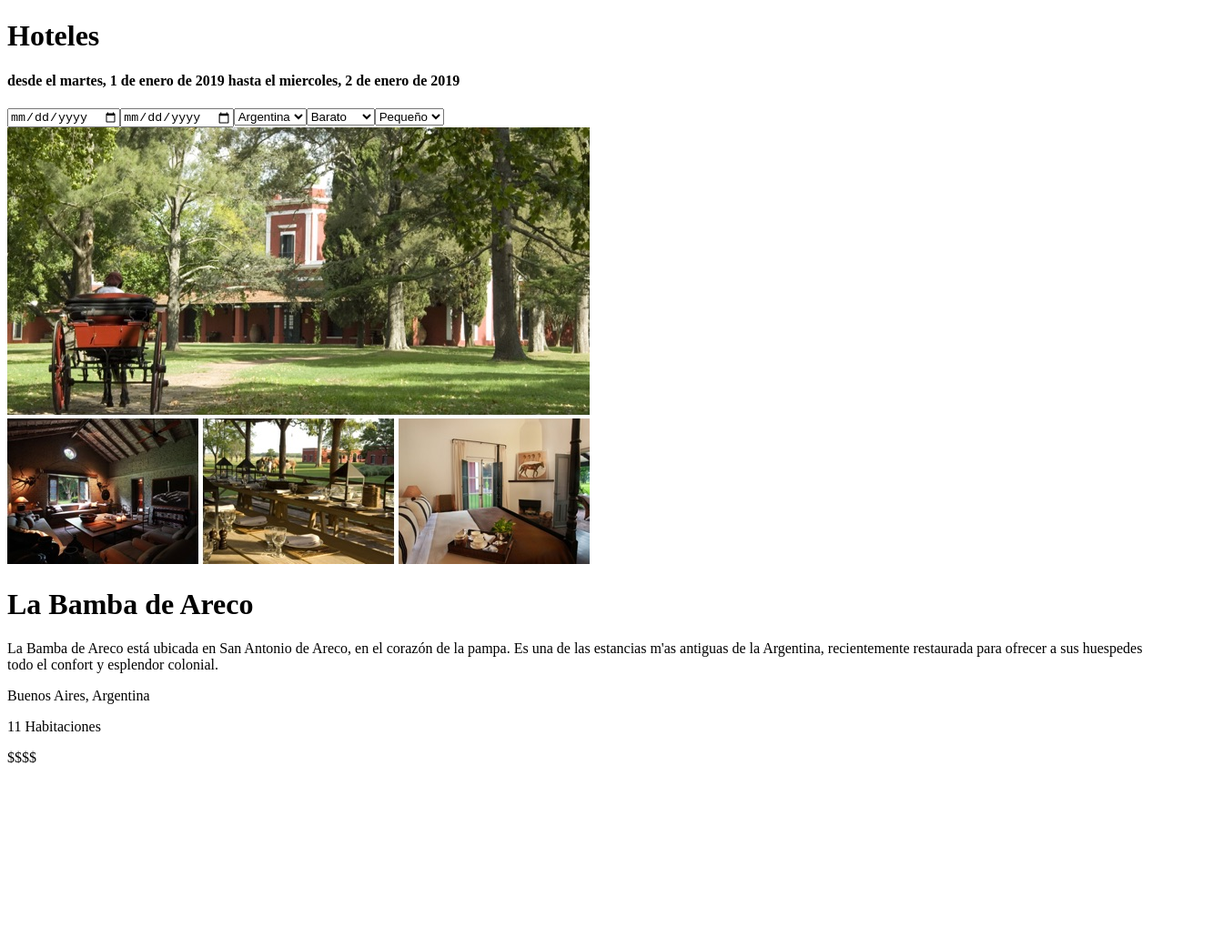
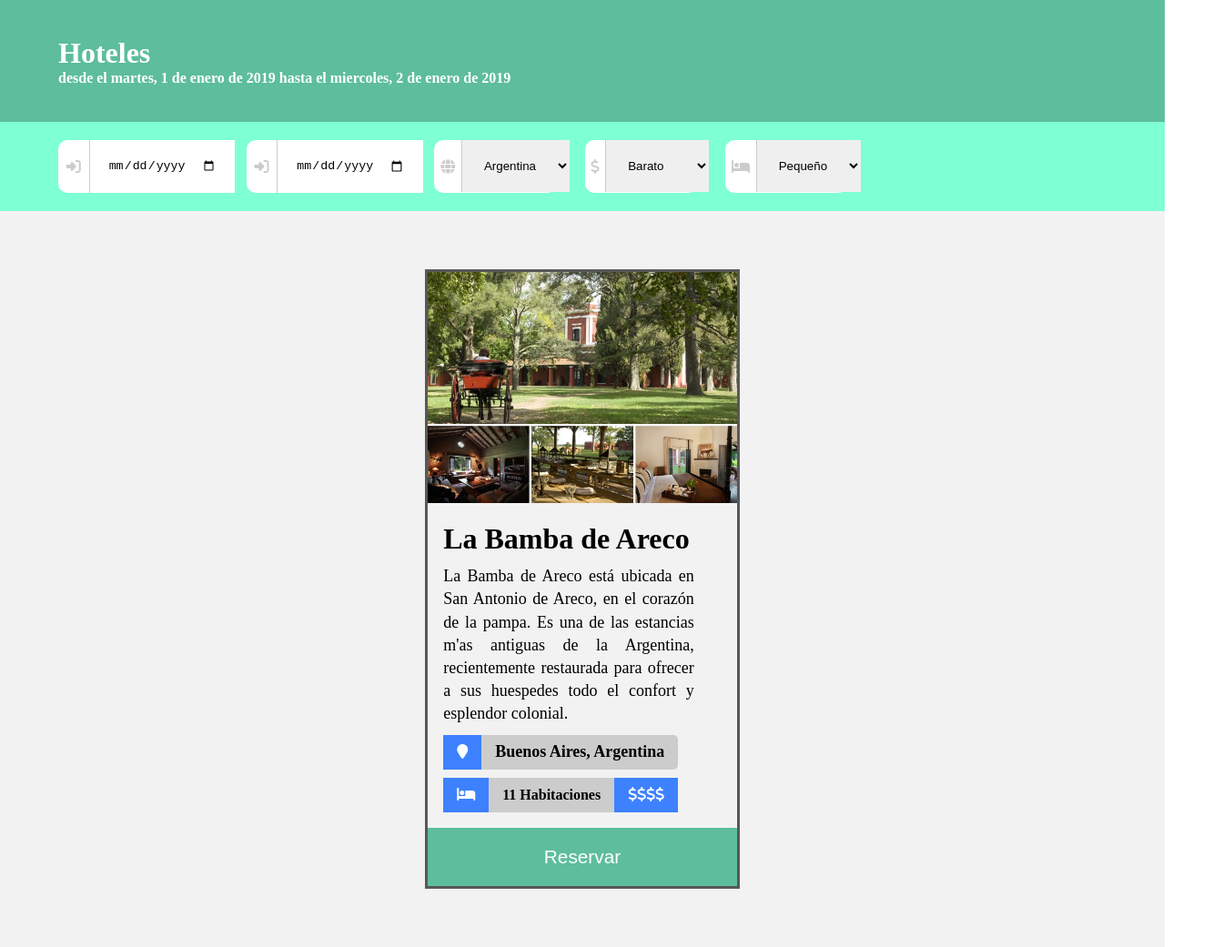
Before and after one commit to Mugenmatt/acamica_proyecto_hoteles, a plain HTML site: page index.html in a window 1280 px wide. Shown: the whole page at 91% size, 1344 px wide, since content can reach past the window. Before the commit the page ends 858 px from the top, so only its background shows below. Drawn offline with nearby package versions, Linux system fonts and the light colour scheme.

Commit message:
HTML y CSS: Listos

```diff
--- a/App.js
+++ b/App.js
@@ -10,58 +10,96 @@ class App extends React.Component {
 {/* -------------------------- MENU -------------------------- */}
 
                 <header>
+
+                    <div className="contenidoHeader">
                         <div className="titulo-fecha">
-                        <h1>Hoteles</h1>
-                        <h4>desde el martes, 1 de enero de 2019 hasta el miercoles, 2 de enero de 2019</h4>
+                            <h1 className="header-titulo">Hoteles</h1>
+                            <h4 className="info-header">desde el martes, 1 de enero de 2019 hasta el miercoles, 2 de enero de 2019</h4>
                         </div>
 
                         <div className="inputs-hoteles">
+                            <div className="contenido-inputs">
+                                <div className="inputDeLaFecha">
+                                    <i className="fas fa-sign-in-alt tag"></i>
+                                    <input className="input input-fecha" type="date" name="fecha1" id="" />
+                                </div>
 
-                    <input type="date" name="fecha1" id="" />
-                    <input type="date" name="fecha2" id="" />
-                    <select name="paises" id="">
+                                <div className="inputDeLaFecha">
+                                    <i className="fas fa-sign-in-alt tag"></i>
+                                    <input className="input input-fecha" type="date" name="fecha2" id="" />
+                                </div>
+
+                                <div className="contenedorTagInput">
+                                    <i className="fas fa-globe tag"></i>
+                                    <select className="input input-select " name="paises" id="">
                                         <option value="argentina">Argentina</option>
                                         <option value="colombia">Colombia</option>
                                         <option value="brasil">Brasil</option>
                                     </select>
+                                </div>
 
-                    <select name="" id="">
+                                <div className="contenedorTagInput">
+                                    <i className="fas fa-dollar-sign tag"></i>
+                                    <select className="input input-select" name="" id="">
                                         <option value="Barato">Barato</option>
                                         <option value="Caro">Caro</option>
                                         <option value="carisimo">Carisimo</option>
                                     </select>
+                                </div>
 
-                    <select name="tamanio" id="">
+                                <div className="contenedorTagInput">
+                                    <i className="fas fa-bed tag"></i>
+                                    <select className="input input-select" name="tamanio" id="">
                                         <option value="pequenio">Pequeño</option>
                                         <option value="mediano">Mediano</option>
                                         <option value="grande">Grande</option>
                                     </select>
-
+                                </div>
+                            </div>
+                        </div>
                     </div>
                 </header>
 
 {/* -------------------------- MAINVIEW -------------------------- */}
 
-                <div className="mainView">
+                <main className="mainView">
                     <div className="todasLasTarjetas">
+
                         <div className="tarjeta">
-                            <div className="imagen-hotel">
-                                <img src="./images/la-bamba-de-areco.jpg" alt="Nombre del hotel" />
-                            </div>
+                                <img className="imagenHotel" src="./images/la-bamba-de-areco.jpg" alt="Nombre del hotel" />
                             <div className="info">
                                 <h1 className="titulo-hotel">La Bamba de Areco</h1>
                                 <p className="descripcion-hotel">La Bamba de Areco está ubicada en San Antonio de Areco, en el corazón de la pampa. Es una de las estancias m'as antiguas de la Argentina, recientemente restaurada para ofrecer a sus huespedes todo el confort y esplendor colonial.</p>
                                 <div className="lugar-hab-precio">
-                                    <p className="">Buenos Aires, Argentina</p>
+                                    <div className="bg-pais">
+                                        <div className="tagCaja">
+                                            <i className="fas fa-map-marker tagMain"></i>
+                                        </div>
+                                        <p className="pais">Buenos Aires, Argentina</p>
+                                    </div>
                                     <div className="habitaciones-precio">
+                                        <div className="bg-habitaciones">
+                                            <div className="tagCaja">
+                                                <i className="fas fa-bed tagMain"></i>
+                                            </div>
                                             <p className="habitaciones">11 Habitaciones</p>
-                                        <p className="precio">$$$$</p>
+                                        </div>
+                                        <div className="bg-precio">
+                                            <div className="tagCaja">
+                                                <i className="fas fa-dollar-sign tagMain"></i>
+                                                <i className="fas fa-dollar-sign tagMain"></i>
+                                                <i className="fas fa-dollar-sign tagMain"></i>
+                                                <i className="fas fa-dollar-sign tagMain"></i>
                                             </div>
                                         </div>
                                     </div>
                                 </div>
                             </div>
+                            <input className="btn-reserva" type="submit" value="Reservar" name="reserva" id="" />
                         </div>
+
+                    </div>
+                </main>
 
 
             </div>
--- a/components/Header/style.css
+++ /dev/null
@@ -1,3 +0,0 @@
-.headerTitulo {
-    background-color: red;
-}
--- a/index.html
+++ b/index.html
@@ -4,11 +4,10 @@
     <meta charset="UTF-8">
     <meta name="viewport" content="width=device-width, initial-scale=1.0">
     <title>Pagina de Hoteles</title>
-    <link rel="stylesheet" href="components/Header/style.css">
+    <link rel="stylesheet" href="./styles.css">
+    <script src="https://kit.fontawesome.com/3ffa905aab.js" crossorigin="anonymous"></script>
 </head>
 <body>
-
-
 
     <div id="app"></div>
 
--- a/styles.css
+++ b/styles.css
@@ -0,0 +1,189 @@
+* {
+    padding: 0;
+    margin: 0;
+    box-sizing: border-box;
+}
+
+/* ---------------------------------------------- HEADER ---------------------------------------------- */
+
+header {
+    /* padding: 40px; */
+    background-color: rgb(93, 189, 157);
+}
+
+.contenidoHeader {
+
+}
+
+.titulo-fecha {
+    width: 100%;
+    margin-left: 5%;
+    padding: 40px 0 20px 0;
+    margin-bottom: 1.5%;
+}
+
+.header-titulo {
+    color: #fff;
+}
+
+.info-header {
+    color: #fff;
+}
+
+.inputs-hoteles {
+    background-color: aquamarine;
+    width: 100%;
+    padding: 20px 0 20px 0;
+}
+
+.contenido-inputs {
+    margin-left: 5%;
+    display: flex;
+    flex-direction: row;
+}
+
+.inputDeLaFecha {
+    display: flex;
+    align-items: center;
+    margin-right: 2.5%;
+    background-color: #fff;
+    border-radius: 10px;
+}
+
+.contenedorTagInput {
+    display: flex;
+    align-items: center;
+    margin-right: 2.5%;
+    background-color: #fff;
+    border-radius: 10px;
+}
+
+.tag {
+    color: #ccc;
+    margin: 0 5%;
+}
+
+.input {
+    margin-right: 6%;
+    border: 0;
+    padding: 20px 20px;
+    border-left: 1px solid #ccc;
+}
+
+.input-select {
+    /* padding: 20px; */
+}
+
+.input-fecha {
+
+}
+
+
+/* ---------------------------------------------- MAINVIEW ---------------------------------------------- */
+
+.mainView {
+    background-color: #f2f2f2;
+    padding-top: 5%;
+    padding-bottom: 5%;
+}
+
+.todasLasTarjetas {
+    width: 90%;
+    margin: auto;
+    display: flex;
+    justify-content: space-around;
+}
+
+.tarjeta {
+    width: 30%;
+    border: 3px solid #585858;
+
+}
+
+.imagenHotel {
+    width: 100%;
+}
+
+.info {
+    padding: 5%;
+}
+
+.titulo-hotel {
+    font-weight: bold;
+}
+
+.descripcion-hotel {
+    font-size: 18px;
+    padding-right: 30px;
+    margin: 10px 0;
+    line-height: 140%;
+    text-align: justify;
+}
+
+/* .lugar-hab-precio {
+
+} */
+
+.bg-pais {
+    background-color: #cccccc;
+    border-radius: 5px;
+    display: inline-block;
+    margin-bottom: 3%;
+}
+
+.pais {
+    display: inline-block;
+    font-size: 18px;
+    font-weight: bold;
+    margin-right: 15px;
+    margin-left: 15px;
+}
+
+.habitaciones-precio {
+    display: flex;
+}
+
+.bg-habitaciones {
+    background-color:#cccccc;
+    display: flex;
+    justify-content: space-between;
+    align-items: center;
+}
+
+.habitaciones {
+    font-weight: bold;
+    margin-right: 15px;
+    margin-left: 15px;
+}
+
+.bg-precio {
+    background-color:#ccc;
+    display: inline-block;
+}
+
+.precio {
+    font-weight: bold;
+}
+
+.tagCaja {
+    background-color: rgb(61, 129, 255);
+    padding: 10px 15px;
+    display: inline-block;
+}
+
+.tagMain {
+    color: #fff;
+}
+
+.btn-reserva {
+    width: 100%;
+    background-color: rgb(93, 189, 157);
+    color: #fff;
+    padding: 20px;
+    font-size: 1.3rem;
+    border: 0;
+}
+
+.btn-reserva:hover {
+    cursor: pointer;
+}
```
Lines whose indentation alone changed are shown as unchanged.
